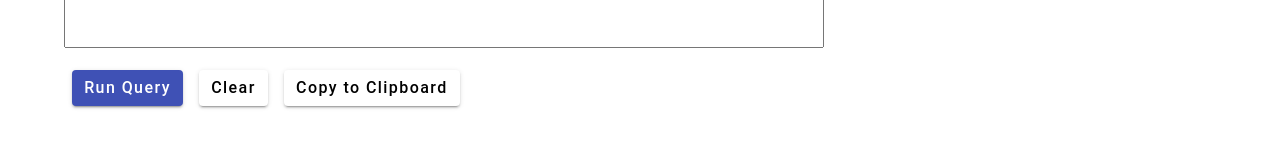
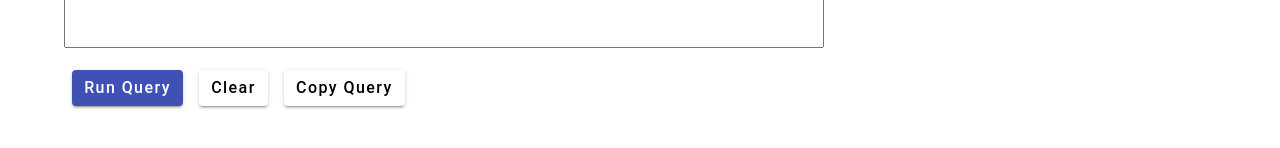
Before and after one commit to sreeharshakv/semantic-data-query, an Angular app in the folder angularclient/: page /home in a window 1280 px wide. Shown: the part 494-642 px from the top of the page. Built offline with nearby package versions, Linux system fonts and the light colour scheme.

Commit message:
Display number of results above the results table

```diff
--- a/angularclient/src/app/query/query.component.html
+++ b/angularclient/src/app/query/query.component.html
@@ -22,10 +22,11 @@
   <div class="buttonRow">
     <button mat-raised-button color="primary" (click)="processQuery()">Run Query</button>
     <button mat-raised-button (click)="clear()">Clear</button>
-    <button mat-raised-button [cdkCopyToClipboard]="str">Copy to Clipboard</button>
+    <button mat-raised-button [cdkCopyToClipboard]="str">Copy Query</button>
   </div>
 
   <div class="results" style="overflow-x:auto;">
+    <p *ngIf="dataSource !=undefined">{{dataSource.length}} results found.</p>
     <table>
       <thead>
       <tr>
```
